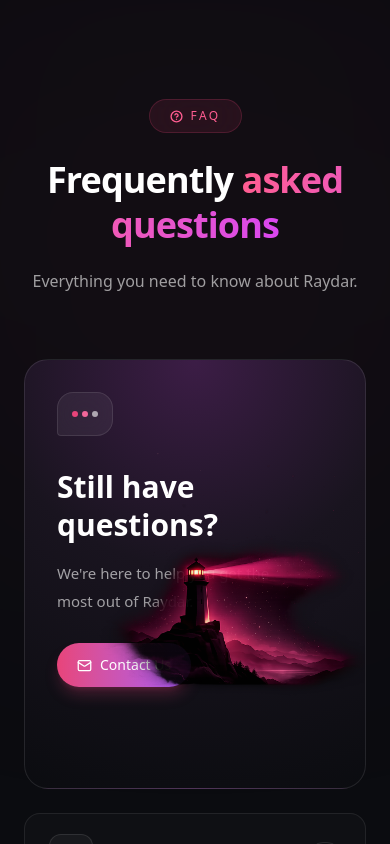
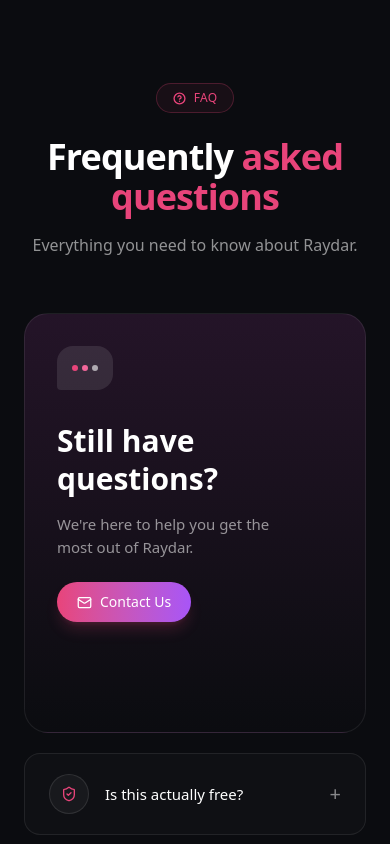
Before and after one commit to Vikas-Agarwal16/raydar, a Next.js app: page / in a window 390 px wide. Shown: the part 7980-8824 px from the top of the page. Built offline with nearby package versions, Linux system fonts and the light colour scheme; a web font is replaced by a local one.

Commit message:
Fix FAQ lighthouse image responsiveness

```diff
--- a/components/FAQ.jsx
+++ b/components/FAQ.jsx
@@ -1,17 +1,7 @@
-
 "use client";
 
 import { useState } from "react";
-import {
-  HelpCircle,
-  ShieldCheck,
-  Clock,
-  Bell,
-  Flag,
-  LayoutGrid,
-  Server,
-  Mail,
-} from "lucide-react";
+import { HelpCircle, ShieldCheck, Clock, Bell, Flag, LayoutGrid, Server, Mail } from "lucide-react";
 
 const FAQS = [
   {
@@ -31,7 +21,7 @@ const FAQS = [
   },
   {
     q: "What if a site changes its layout and breaks tracking?",
-    a: 'Every tracked site has a "Site broken?" button — report it, and it gets fixed quickly instead of silently failing.',
+    a: "Every tracked site has a \"Site broken?\" button — report it, and it gets fixed quickly instead of silently failing.",
     icon: Flag,
   },
   {
@@ -47,75 +37,73 @@ const FAQS = [
 ];
 
 export default function FAQ() {
-  const [openIndex, setOpenIndex] = useState(-1);
+  const [openIndex, setOpenIndex] = useState(-1); // none open by default
 
   const toggleFAQ = (index) => {
     setOpenIndex(openIndex === index ? -1 : index);
   };
 
   return (
-    <section
-      id="faq"
-      className="relative overflow-hidden border-b border-white/[0.06] px-6 py-28 md:py-36"
-    >
-      <div className="pointer-events-none absolute inset-0">
-        <div className="absolute left-1/2 top-0 h-[500px] w-[700px] -translate-x-1/2 rounded-full bg-[#E8447A]/5 blur-[160px]" />
-      </div>
-
-      <div className="relative mx-auto max-w-7xl">
+    <section id="faq" className="border-b border-white/[0.08] px-6 py-24 md:py-28">
+      <div className="mx-auto max-w-6xl">
+        {/* Badge */}
         <div className="flex justify-center">
-          <span className="inline-flex items-center gap-2 rounded-full border border-[#E8447A]/20 bg-[#E8447A]/10 px-5 py-2 text-xs font-medium uppercase tracking-[0.2em] text-[#FF5D91] backdrop-blur-xl">
+          <span className="inline-flex items-center gap-2 rounded-full border border-[#E8447A]/25 bg-[#E8447A]/[0.06] px-4 py-1.5 text-xs font-medium tracking-wide text-[#E8447A]">
             <HelpCircle size={13} strokeWidth={2.5} />
             FAQ
           </span>
         </div>
 
-        <h2 className="mt-6 text-center font-display text-4xl font-semibold leading-tight tracking-tight text-white sm:text-5xl lg:text-6xl">
-          Frequently{" "}
-          <span className="bg-gradient-to-r from-[#FF5D91] to-[#D946EF] bg-clip-text text-transparent">
-            asked questions
-          </span>
+        {/* Headline */}
+        <h2 className="mt-6 text-center font-display text-4xl font-semibold tracking-tight text-white sm:text-5xl">
+          Frequently <span className="text-[#E8447A]">asked questions</span>
         </h2>
-
-        <p className="mx-auto mt-5 max-w-xl text-center text-white/60 leading-7">
+        <p className="mx-auto mt-4 max-w-xl text-center text-white/55">
           Everything you need to know about Raydar.
         </p>
 
-        <div className="mt-16 grid grid-cols-1 gap-6 xl:grid-cols-[420px_1fr] xl:items-start">
-          <div className="group relative flex min-h-[430px] flex-col overflow-hidden rounded-3xl border border-white/10 bg-[radial-gradient(circle_at_top,#3C1D46_0%,#19141F_45%,#0B0C10_100%)] p-8 backdrop-blur-xl">
-            <div className="flex h-11 w-14 items-center justify-center gap-1 rounded-2xl rounded-bl-sm border border-white/10 bg-white/[0.06] backdrop-blur-xl">
+        {/* Grid */}
+        <div className="mt-14 grid grid-cols-1 gap-5 lg:grid-cols-[1fr_1.6fr] lg:items-start">
+          {/* Left: lighthouse card */}
+          <div className="relative flex min-h-[420px] flex-col overflow-hidden rounded-3xl border border-white/[0.08] bg-gradient-to-b from-[#241428] to-[#0B0C10] p-8">
+            {/* chat bubble */}
+            <div className="relative z-10 flex h-11 w-14 items-center justify-center gap-1 rounded-2xl rounded-bl-sm bg-white/10">
               <span className="h-1.5 w-1.5 rounded-full bg-[#E8447A]" />
               <span className="h-1.5 w-1.5 rounded-full bg-[#F2679A]" />
               <span className="h-1.5 w-1.5 rounded-full bg-white/60" />
             </div>
 
-            <h3 className="mt-8 font-display text-3xl font-semibold leading-tight text-white">
+            <h3 className="relative z-10 mt-8 font-display text-3xl font-semibold leading-tight text-white">
               Still have
               <br />
               questions?
             </h3>
-
-            <p className="mt-4 max-w-[85%] text-[15px] leading-7 text-white/60">
-              We're here to help you get the most out of Raydar.
+            <p className="relative z-10 mt-4 max-w-[80%] text-[15px] text-white/55">
+              We&apos;re here to help you get the most out of Raydar.
             </p>
 
             <a
               href="mailto:hello@raydar.app"
-              className="group mt-7 inline-flex w-fit items-center gap-2 rounded-full bg-gradient-to-r from-[#E8447A] to-[#A855F7] px-5 py-3 text-sm font-medium text-white shadow-lg shadow-[#E8447A]/25 transition-all duration-300 hover:-translate-y-0.5 hover:scale-[1.03] hover:shadow-2xl hover:shadow-[#E8447A]/30"
+              className="relative z-10 mt-6 inline-flex w-fit items-center gap-2 rounded-full bg-gradient-to-r from-[#E8447A] to-[#A855F7] px-5 py-2.5 text-sm font-medium text-white shadow-lg shadow-[#E8447A]/20 hover:shadow-xl transition-shadow"
             >
-              <Mail size={15} className="transition-transform group-hover:-rotate-6" />
+              <Mail size={15} strokeWidth={2} />
               Contact Us
             </a>
 
-            <img
-              src="/images/faq-lighthouse.png"
-              alt=""
-              aria-hidden="true"
-              className="pointer-events-none absolute bottom-0 right-0 w-[80%] object-contain object-bottom opacity-95 transition-transform duration-700 group-hover:scale-105"
-            />
+            {/* Lighthouse art — fixed aspect box, desktop only */}
+            <div className="pointer-events-none absolute bottom-0 right-0 hidden aspect-[4/3] w-[70%] md:block">
+              {/* eslint-disable-next-line @next/next/no-img-element */}
+              <img
+                src="/images/faq-lighthouse.png"
+                alt=""
+                className="h-full w-full object-contain object-bottom opacity-95"
+                aria-hidden="true"
+              />
+            </div>
           </div>
 
-          <div className="space-y-5">
+          {/* Right: FAQ list */}
+          <div className="space-y-4">
             {FAQS.map((item, index) => {
               const isOpen = openIndex === index;
               const ItemIcon = item.icon;
@@ -123,35 +111,33 @@ export default function FAQ() {
               return (
                 <div
                   key={index}
-                  className={`overflow-hidden rounded-2xl border transition-all duration-500 ease-out ${
+                  className={`rounded-2xl border transition-all duration-300 overflow-hidden ${
                     isOpen
-                      ? "border-[#E8447A]/40 bg-gradient-to-r from-[#E8447A]/[0.05] to-transparent shadow-lg shadow-black/20"
-                      : "border-white/[0.08] bg-white/[0.02] hover:-translate-y-[2px] hover:border-white/20 hover:bg-white/[0.04] hover:shadow-xl hover:shadow-black/20"
+                      ? "border-[#E8447A]/50 bg-white/[0.04]"
+                      : "border-white/[0.08] bg-white/[0.02] hover:border-white/20"
                   }`}
                 >
                   <button
                     onClick={() => toggleFAQ(index)}
-                    className="group flex w-full items-center gap-4 px-6 py-5 text-left"
+                    className="flex w-full items-center gap-4 px-6 py-5 text-left transition-colors group"
                   >
                     <span
-                      className={`flex h-11 w-11 flex-shrink-0 items-center justify-center rounded-xl border transition-all duration-300 group-hover:scale-110 ${
+                      className={`flex h-10 w-10 flex-shrink-0 items-center justify-center rounded-full border transition-colors ${
                         isOpen
                           ? "border-[#E8447A]/40 bg-[#E8447A]/15"
                           : "border-white/10 bg-white/[0.04]"
                       }`}
                     >
-                      <ItemIcon size={17} className="text-[#E8447A]" />
+                      <ItemIcon size={16} className="text-[#E8447A]" strokeWidth={2} />
                     </span>
 
-                    <span className="flex-1 text-[16px] font-semibold tracking-[-0.02em] text-white">
+                    <span className="flex-1 text-[15px] font-medium text-white leading-snug">
                       {item.q}
                     </span>
 
                     <span
-                      className={`flex h-7 w-8 items-center justify-center rounded-full border transition-all duration-300 ${
-                        isOpen
-                          ? "rotate-45 border-[#E8447A]/40 bg-[#E8447A]/10 text-[#E8447A]"
-                          : "border-white/10 text-white/50 group-hover:border-white/20 group-hover:text-white/80"
+                      className={`text-xl text-white/50 transition-transform duration-300 flex-shrink-0 ${
+                        isOpen ? "rotate-45 text-[#E8447A]" : "group-hover:text-white/70"
                       }`}
                     >
                       +
@@ -159,11 +145,11 @@ export default function FAQ() {
                   </button>
 
                   <div
-                    className={`overflow-hidden transition-all duration-500 ease-[cubic-bezier(.4,0,.2,1)] ${
-                      isOpen ? "max-h-[220px] opacity-100" : "max-h-0 opacity-0"
+                    className={`overflow-hidden transition-all duration-300 ease-out ${
+                      isOpen ? "max-h-96 opacity-100" : "max-h-0 opacity-0"
                     }`}
                   >
-                    <div className="px-6 pb-6 pl-[4.5rem] text-[14px] leading-7 text-white/60">
+                    <div className="px-6 pb-6 pl-[4.25rem] text-[14px] leading-relaxed text-white/65">
                       {item.a}
                     </div>
                   </div>
```
